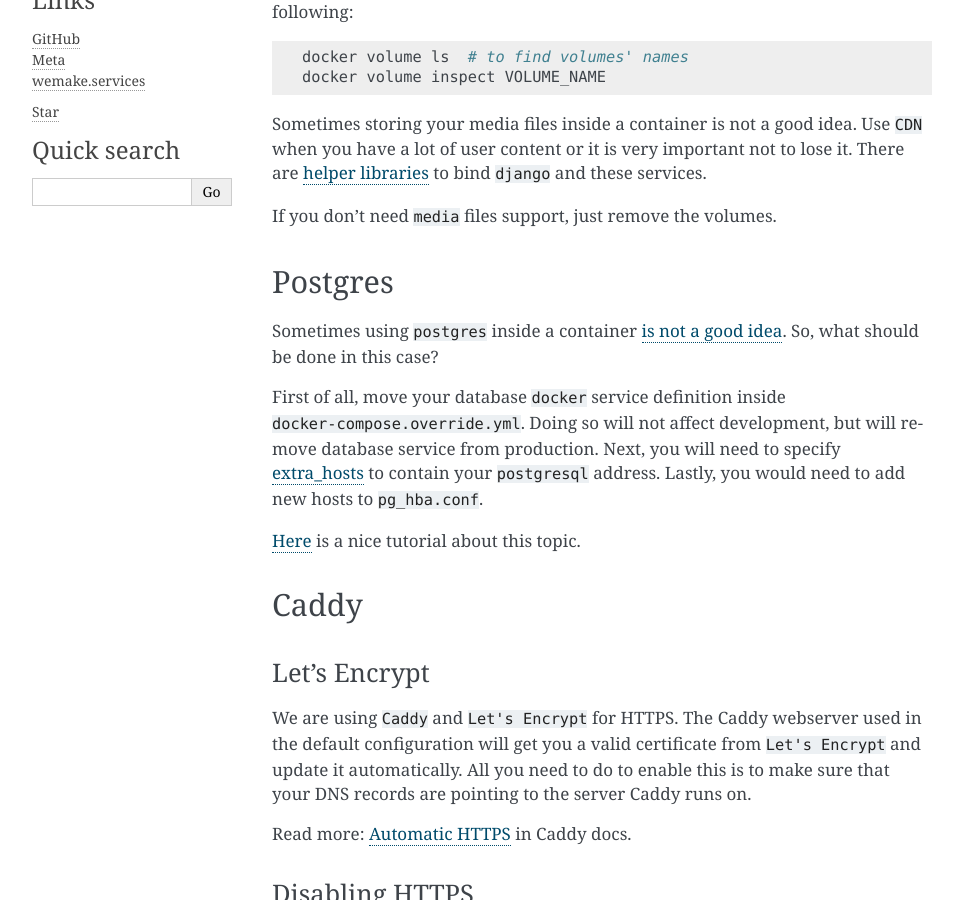
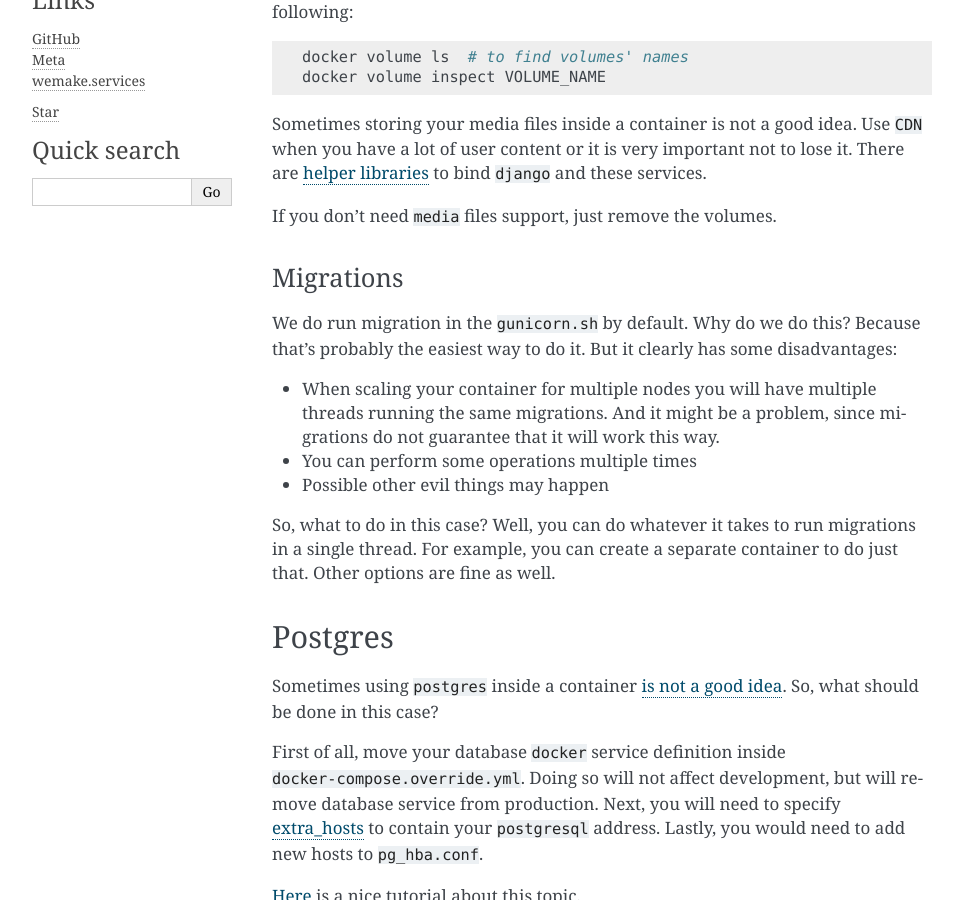
Before and after one commit to wemake-services/wemake-django-template, a Sphinx documentation site: the page built from {{cookiecutter.project_name}}/docs/_pages/template/going-to-production.rst, in a window 1280 px wide and 900 px high, scrolled down 644 px. Shown: the whole window, without its empty margins (148-1111 px from the left). Built offline with Sphinx 7.4.7, drawn with Linux system fonts in a browser that asks for light colours; pages that are not in the unit, such as notebooks, are missing from menus; the version number could not be read and is left out.

Commit message:
Adds new flake8 plugins
Changes:
1. Adds new flake8 plugins, closes #236
2. Removes `-p no:logging`, closes #248
3. Changes `restart: always` to `unless-stopped`, closes #237
4. Changes `caddy` image version, closes #227
5. Adds docs about running migrations, closes #226

```diff
--- a/{{cookiecutter.project_name}}/docs/_pages/template/going-to-production.rst
+++ b/{{cookiecutter.project_name}}/docs/_pages/template/going-to-production.rst
@@ -46,6 +46,24 @@ There are `helper libraries <http://django-storages.readthedocs.io/en/latest/bac
 to bind ``django`` and these services.
 
 If you don't need ``media`` files support, just remove the volumes.
+
+Migrations
+~~~~~~~~~~
+
+We do run migration in the ``gunicorn.sh`` by default.
+Why do we do this? Because that's probably the easiest way to do it.
+But it clearly has some disadvantages:
+
+- When scaling your container for multiple nodes you will have multiple
+  threads running the same migrations. And it might be a problem, since
+  migrations do not guarantee that it will work this way.
+- You can perform some operations multiple times
+- Possible other evil things may happen
+
+So, what to do in this case?
+Well, you can do whatever it takes to run migrations in a single thread.
+For example, you can create a separate container to do just that.
+Other options are fine as well.
 
 
 Postgres
```
Also changed, not shown: 8 other files.
